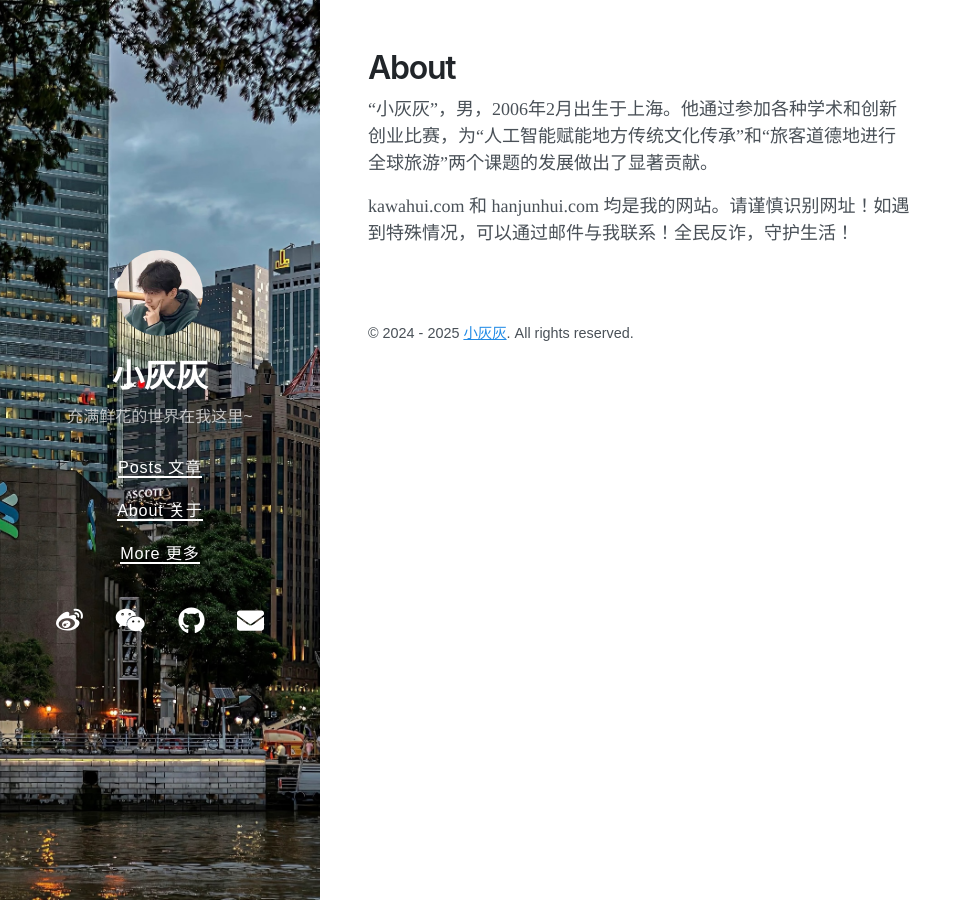
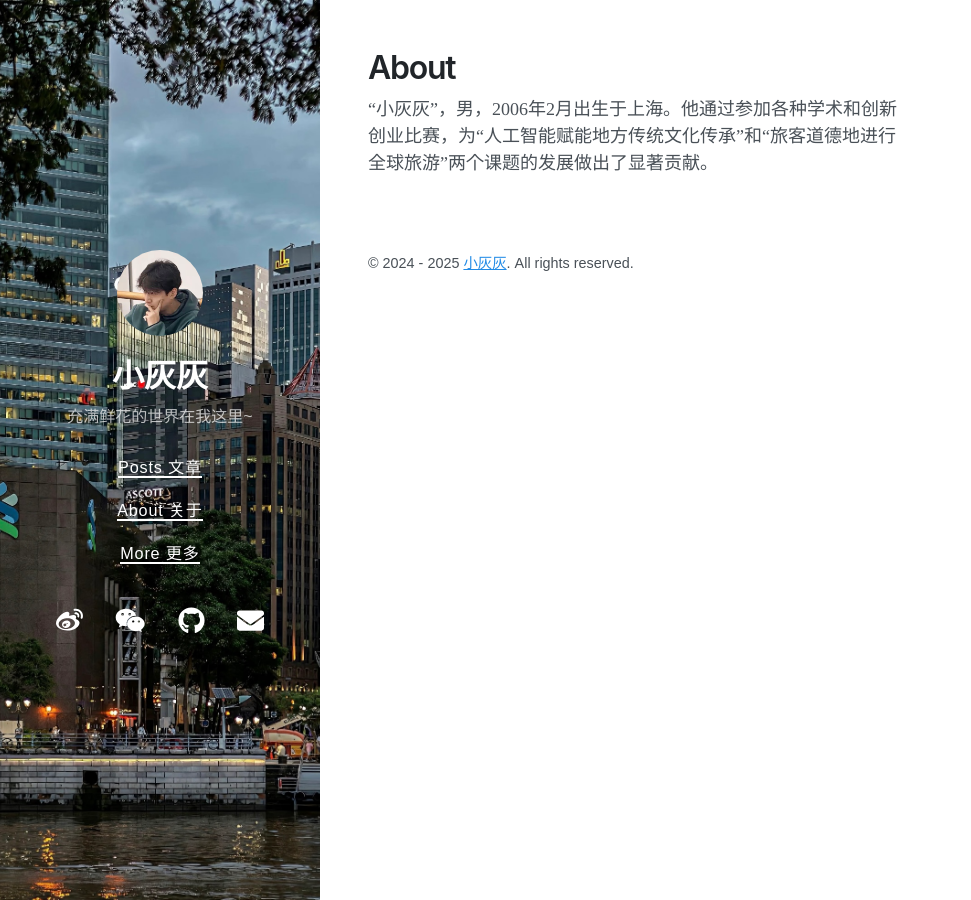
Before and after one commit to mr-willie/mr-willie.github.io, a Jekyll site: the page built from about.md, in a window 1280 px wide. Shown: the whole page, without its empty margins (0-971 px from the left). Built offline with Jekyll 4.4.1, drawn with Linux system fonts in a browser that asks for light colours; nearby versions of some CDN libraries.

Commit message:
2025/09/16/11:22 - Modified the contents.

```diff
--- a/about.md
+++ b/about.md
@@ -4,5 +4,3 @@ title: About
 ---
 
 “小灰灰”，男，2006年2月出生于上海。他通过参加各种学术和创新创业比赛，为“人工智能赋能地方传统文化传承”和“旅客道德地进行全球旅游”两个课题的发展做出了显著贡献。
-
-kawahui.com 和 hanjunhui.com 均是我的网站。请谨慎识别网址！如遇到特殊情况，可以通过邮件与我联系！全民反诈，守护生活！
```
